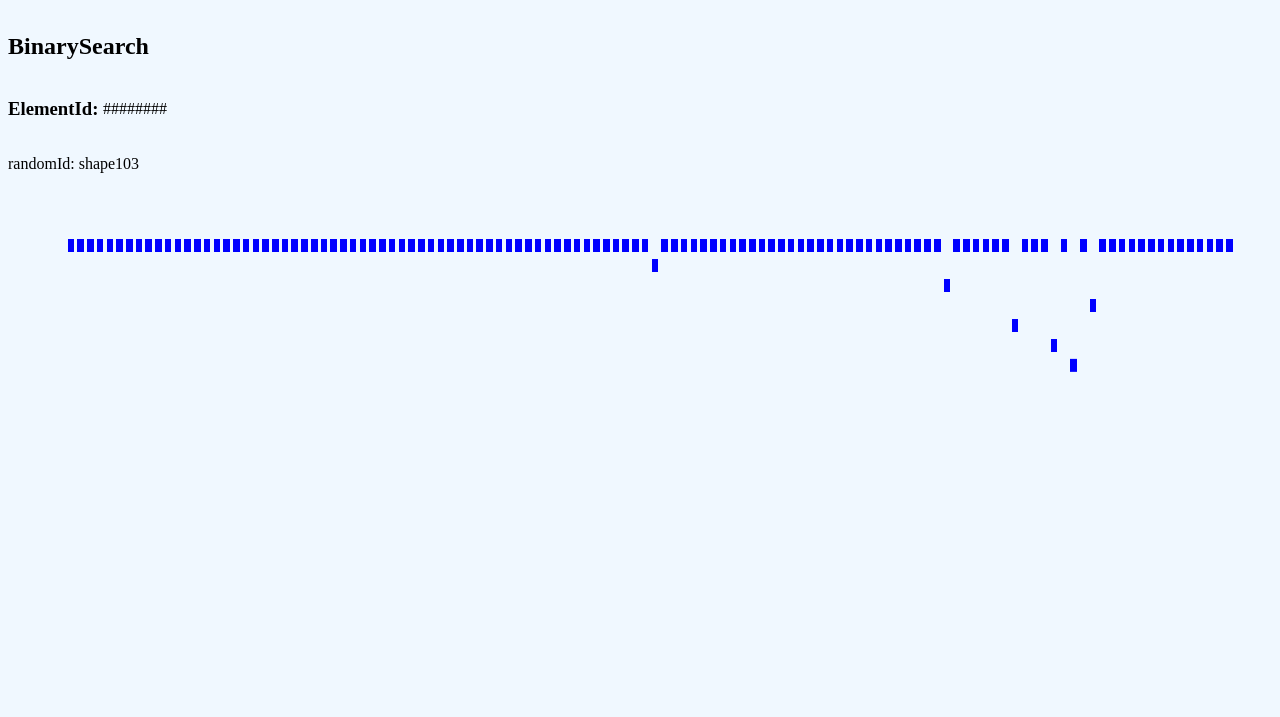
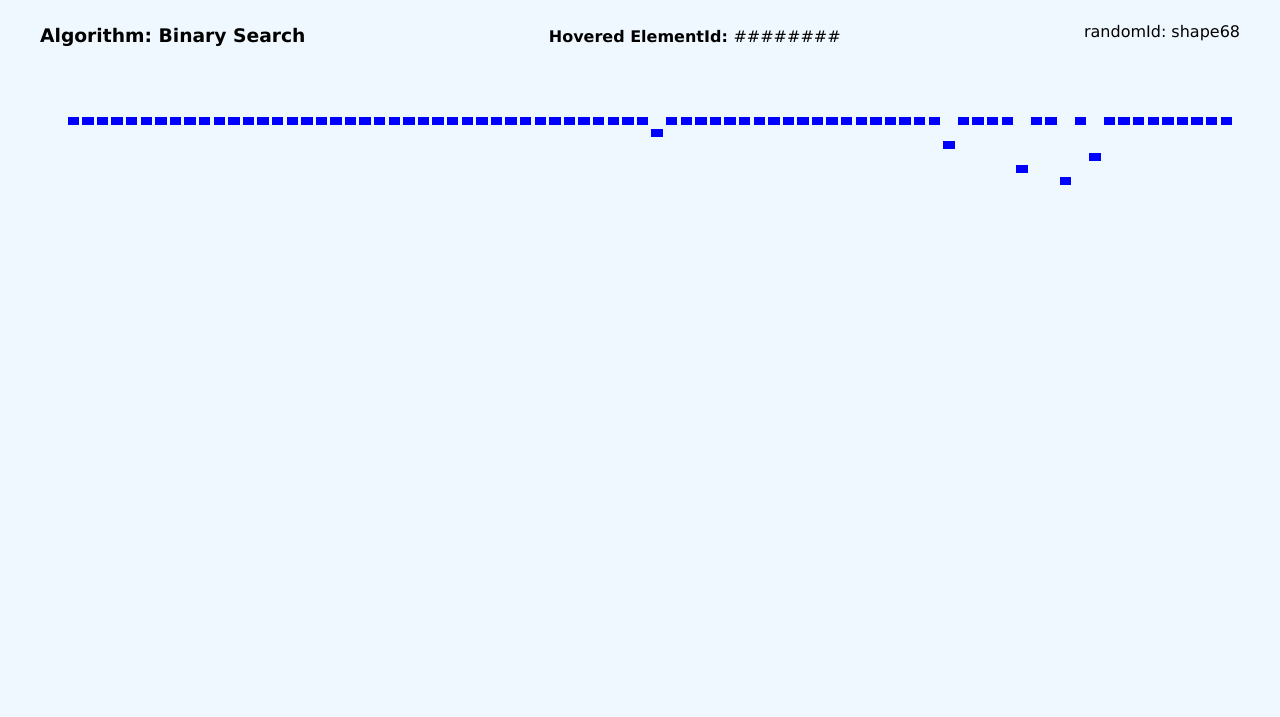
Before and after one commit to Jerbearone/AlgorithmVisualizer, a website with bundled scripts: page index.html in a window 1280 px wide. Shown: the part 83-800 px from the top of the page. Built offline with nearby package versions, Linux system fonts and the light colour scheme; files whose address does not match are found by name.

Commit message:
made room for visualizer in html

```diff
--- a/Algorithm Plan.txt
+++ b/Algorithm Plan.txt
@@ -4,5 +4,5 @@ Binary search scenario:
 	The customer has never seen this storage unit, since he hired someone to store the items for them,
 	Normally they would have a unit number, but all they have is the ID of the storage unit.
 	You as the employee know that the units are in numberical order, but don't have information on exactly where the unit is.
-	Another problem is that the company has 2,000 units, so searching these 1 by 1 could take days... Luckily for us, were programmers.
+	Another problem is that the company has 250 units, so searching these 1 by 1 could take days... Luckily for us, were programmers.
 	Lets see how a binary search can solve this problem!
--- a/BinarySearch.js
+++ b/BinarySearch.js
@@ -1,7 +1,7 @@
 import anime from './node_modules/animejs/lib/anime.es.js';
 
 //myAnimation = document.getElementById("algorithmAnimation");
-let itemNumber = 120;
+let itemNumber = 80;
 
 //the y value that will control downward movement in the animation
 let yTralsationValue = 0
@@ -24,7 +24,7 @@ let setupAnimation = function() {
 }
 
 let moveDown = function() {
-    yTralsationValue += 20;
+    addMoveDownValue();
     animator.add({
         targets: '.shape',
         translateY: yTralsationValue,
@@ -51,11 +51,11 @@ let getMiddleId = function() {
 
 let moveSingleShapeDown = function(IdOfElement) {
     console.log(IdOfElement);
-    yTralsationValue +=20
+    addMoveDownValue();
     animator.add({
         targets: (document.getElementById(IdOfElement)),
         translateY: yTralsationValue,
-        duration: 800
+        duration: 400
     })
 }
 
@@ -66,8 +66,12 @@ let compareSingleShape = function(IdOfElement) {
     animator.add({
         targets: (document.getElementById(IdOfElement)),
         translateY: yTralsationValue,
-        duration: 600
+        duration: 400
     })
+}
+
+let addMoveDownValue = function() {
+    yTralsationValue+=12
 }
 
 let getRandomNumber = function(min, max) {
@@ -100,7 +104,7 @@ let binarySearch = function() {
         middleIndex = (arrayLength +1) / 2;
     }
     moveSingleShapeDown(shapeArray[middleIndex].id)
-    yTralsationValue += 20
+    addMoveDownValue();
     while (matchFound == false) {
         if (randomNumber == middleIndex) {
             middleId = shapeArray[middleIndex].id
@@ -123,7 +127,7 @@ let binarySearch = function() {
             middleIndex = ((lowIndex + highIndex) / 2) ;
             //compareSingleShape(shapeArray[lowIndex].id);
             compareSingleShape(shapeArray[middleIndex].id);
-            yTralsationValue +=20
+            addMoveDownValue();
             console.log("random number greater than middle index: " + lowIndex + " " + middleIndex + " " + highIndex);
         }else if (randomNumber < middleIndex) {
             highIndex = middleIndex;
@@ -138,15 +142,16 @@ let binarySearch = function() {
             //compareSingleShape(shapeArray[highIndex].id);
             compareSingleShape(shapeArray[middleIndex].id);
             //make y value go down so you can visually see steps
-            yTralsationValue +=20
+            addMoveDownValue();
             console.log(" random number less than mid index: " + lowIndex + " " + middleIndex + " " + highIndex);
         }
 
     }
 }
 
-//create loop for user to see the algorithm work.
+
 window.onload = function() {
+    //create loop for user to see the algorithm work.
     for (let x = 0; x < itemNumber; x++) {
 
         //create a ton of shapes for the user
@@ -160,14 +165,11 @@ window.onload = function() {
             document.getElementById("elementIdHover").innerHTML = hoverId;
         })
         animationSection.appendChild(shape);
-        //load the intro animation
 
     }
 
     //Removes the original ("root") node. Now all nodes have functionality.
     document.getElementsByClassName('shape')[0].remove();
-
-
     setupAnimation()
     binarySearch();
 }
--- a/index.html
+++ b/index.html
@@ -16,17 +16,15 @@
         <h1>Algorithm Visualizer</h1>
     </header>
 
-
-
-
+    <section id="algorithmSection">
         <section id="binarySearchSection">
-        <h2>
-            BinarySearch
-        </h2>
+            <h3>
+                Algorithm: Binary Search
+            </h3>
         </section>
 
         <section id="elementIdSection">
-        <h3>ElementId:&nbsp; </h3>
+            <h4>Hovered ElementId:&nbsp; </h4>
             <p id="elementIdHover">
                 ########
             </p>
@@ -38,9 +36,7 @@
             </p>
         </section>
 
-
-
-
+    </section>
 
     <section id="animationSection">
         <div class="shape">
--- a/style.css
+++ b/style.css
@@ -2,11 +2,10 @@ header {
     display:flex;
     align-items: center;
     justify-content: center;
-    margin: .5rem;
 }
 
 .shape{
-    height:.8rem;
+    height:.5rem;
     width:.8rem;
     margin: .1rem;
     background-color: #0000FF;
@@ -16,8 +15,14 @@ header {
     padding: 3rem;
     display:flex;
     flex-direction: row;
+}
 
-
+#algorithmSection{
+    padding-left: 2rem;
+    padding-right:2rem;
+    display: flex;
+    flex-direction: row;
+    justify-content: space-between;
 }
 
 
@@ -44,4 +49,5 @@ header {
 
 body {
     background-color: aliceblue;
+    font-family: 'Lucida Sans', 'Lucida Sans Regular', 'Lucida Grande', 'Lucida Sans Unicode', Geneva, Verdana, sans-serif;
 }
```
Lines whose indentation alone changed are shown as unchanged.
